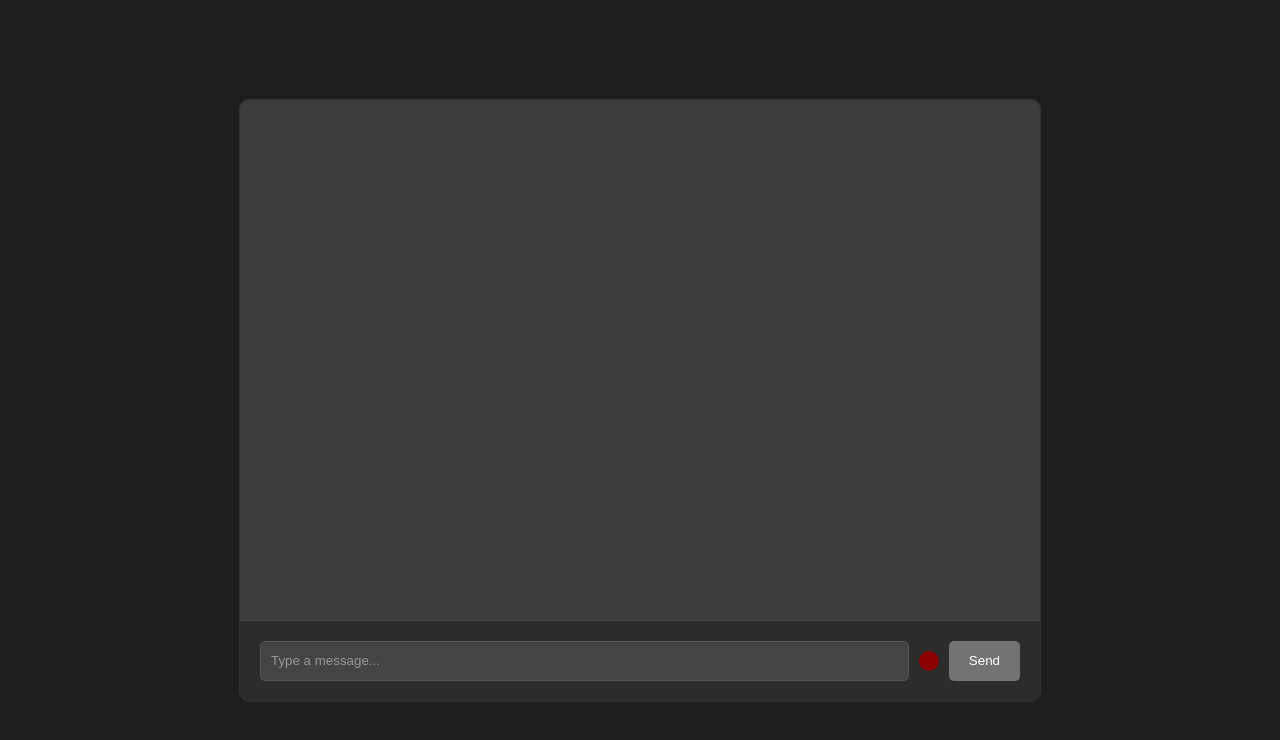
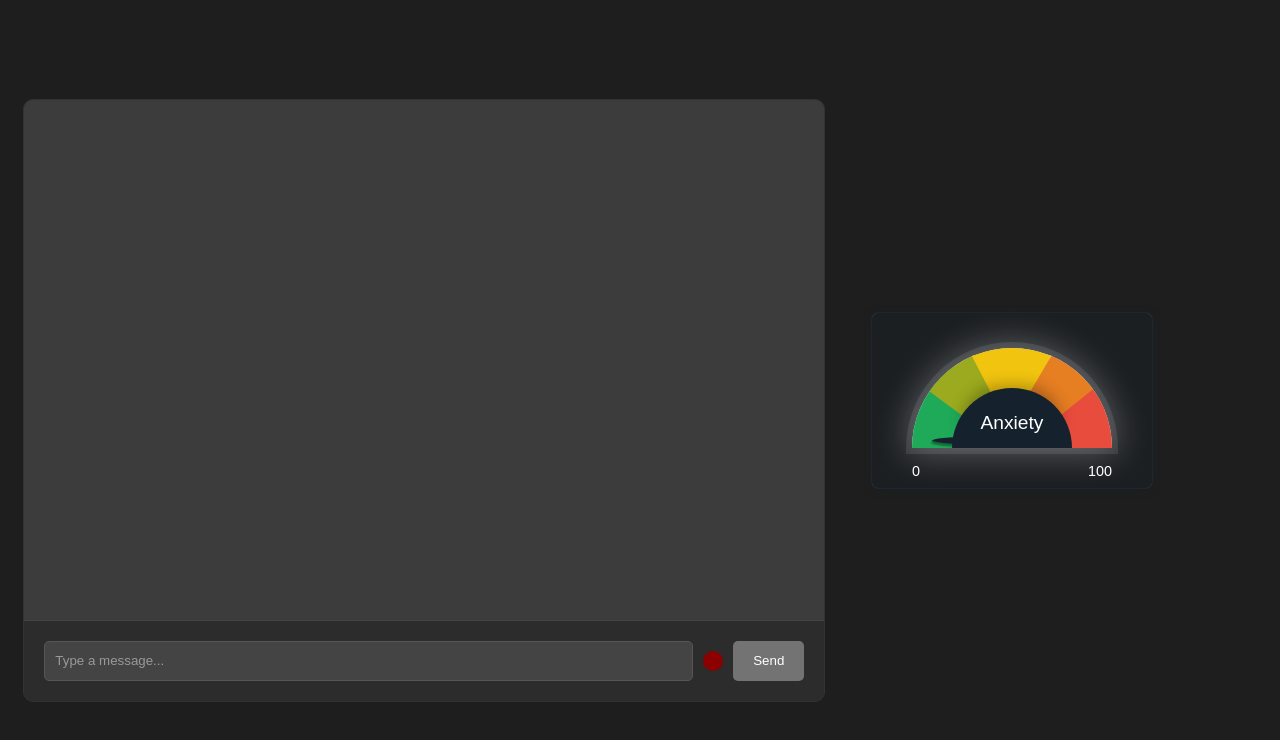
Before and after one commit to Shehryar718/UrduBot, a Flask app: page / in a window 1280 px wide. Shown: the top 740 px of the page. Run offline with Flask 3, Linux system fonts and the light colour scheme; some libraries are stand-ins or nearby versions.

Commit message:
Add Anxiety Meter

```diff
--- a/app.py
+++ b/app.py
@@ -115,7 +115,16 @@ def create_app():
         db.session.add(chat)
         db.session.commit()
 
-        return jsonify({'message': bot_message})
+        return jsonify({
+            'message': bot_message,
+            'angle': calculate_angle(0, 100, 69)
+        })
+
+    def calculate_angle(min_val, max_val, value):
+        # Calculate the angle based on the value
+        value = max(min_val, min(max_val, value))
+        angle = (value - min_val) / (max_val - min_val) * 180
+        return angle
 
     return app
 
--- a/static/styles.css
+++ b/static/styles.css
@@ -115,3 +115,135 @@ body {
     box-shadow: 0px 0px 5px 8px rgba(173, 0, 0, 0);
   }
 }
+
+.wrapper {
+  display: table;
+  margin: 0 auto;
+  background: rgba(21, 34, 46, 0.25);
+  padding: 35px 40px 40px;
+  border-radius: 6px;
+  box-shadow: 0 0 1px 0 rgba(255, 255, 255, 0.32), 0 1px 9px -1px #15222e;
+  position: relative;
+  margin-right: 10%;
+}
+
+.wrapper-header {
+  text-align: center;
+  color: rgba(255, 255, 255, 0.74);
+  margin: 30px 0 15px;
+  font-weight: normal;
+}
+
+.gauge {
+  background: #e7e7e7;
+  box-shadow: 0 0 0 6px rgba(255, 255, 255, 0.09),
+    0 0 35px 5px rgba(255, 255, 255, 0.29);
+  width: 200px;
+  height: 100px;
+  border-radius: 100px 100px 0 0;
+  position: relative;
+  overflow: hidden;
+  -webkit-transform-style: flat;
+  -webkit-transform: translateZ(0px);
+}
+
+.gauge-center {
+  content: "";
+  width: 60%;
+  height: 60%;
+  background: #15222e;
+  border-radius: 100px 100px 0 0;
+  position: absolute;
+  box-shadow: 0 -13px 15px -10px rgba(0, 0, 0, 0.28);
+  right: 20%;
+  bottom: 0;
+}
+
+.gauge-center::before {
+  content: "Anxiety";
+  font-size: 1.2em;
+  width: 100%;
+  padding-top: 20%;
+  text-align: center;
+  display: block;
+  color: #fff;
+}
+
+.needle {
+  width: 78px;
+  height: 7px;
+  background: #15222e;
+  border-bottom-left-radius: 100%;
+  border-bottom-right-radius: 5px;
+  border-top-left-radius: 100%;
+  border-top-right-radius: 5px;
+  position: absolute;
+  bottom: 4px;
+  left: 20px;
+  transform-origin: 100% 4px;
+  box-shadow: 0 2px 2px 1px rgba(0, 0, 0, 0.38);
+}
+
+.slice-colors .st {
+  position: absolute;
+  bottom: 0;
+  width: 60px;
+  height: 0;
+  border-bottom: 80px solid #000;
+  border-left: 12px solid transparent;
+  border-right: 12px solid transparent;
+}
+
+.slice-colors .st.slice-item:nth-child(1) {
+  border-bottom-color: #1eaa59;
+  left: -2px;
+}
+
+.slice-colors .st.slice-item:nth-child(2) {
+  border-bottom-color: #9baa1e;
+  transform: rotate(135deg);
+  transform-origin: right;
+  top: 12px;
+  left: -65px;
+}
+
+.slice-colors .st.slice-item:nth-child(3) {
+  border-bottom-color: #f1c40f;
+  transform: rotate(179deg);
+  transform-origin: right;
+  top: -20px;
+  left: -62px;
+  border-bottom-width: 90px;
+  border-left-width: 45px;
+  border-right-width: 45px;
+  width: 18px;
+}
+
+.slice-colors .st.slice-item:nth-child(4) {
+  border-bottom-color: #e67e22;
+  transform: rotate(219deg);
+  transform-origin: right;
+  top: -23px;
+  left: 43px;
+}
+
+.slice-colors .st.slice-item:nth-child(5) {
+  border-bottom-color: #e84c3d;
+  transform: rotate(240deg);
+  transform-origin: right;
+  right: 52px;
+}
+
+.gauge-labels {
+  width: 200px;
+  display: flex;
+  justify-content: space-between;
+  position: absolute;
+  top: 150px;
+}
+
+.gauge-labels .min-label,
+.gauge-labels .max-label {
+  font-size: 0.9em;
+  color: #fff;
+}
--- a/templates/chat.html
+++ b/templates/chat.html
@@ -16,6 +16,24 @@
         <input type="text" id="user-input" placeholder="Type a message..." />
         <button id="recordStopButton"></button>
         <button id="send-button">Send</button>
+      </div>
+    </div>
+    <!-- <h1 class="wrapper-header">Anxiety Meter</h1> -->
+    <div class="wrapper">
+      <div class="gauge">
+        <div class="slice-colors">
+          <div class="st slice-item"></div>
+          <div class="st slice-item"></div>
+          <div class="st slice-item"></div>
+          <div class="st slice-item"></div>
+          <div class="st slice-item"></div>
+        </div>
+        <div class="needle" id="gauge-needle"></div>
+        <div class="gauge-center"></div>
+      </div>
+      <div class="gauge-labels">
+        <span class="min-label">0</span>
+        <span class="max-label">100</span>
       </div>
     </div>
     <script src="https://cdn.rawgit.com/mattdiamond/Recorderjs/08e7abd9/dist/recorder.js"></script>
@@ -43,6 +61,10 @@
             botMessage.innerText = data.message;
             chatBox.appendChild(botMessage);
 
+            // Update gauge needle angle
+            document.getElementById(
+              "gauge-needle"
+            ).style.transform = `rotate(${data.angle}deg)`;
             document.getElementById("user-input").value = "";
             chatBox.scrollTop = chatBox.scrollHeight;
           })
```
